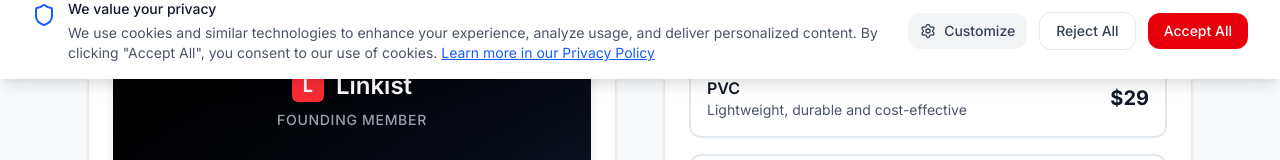
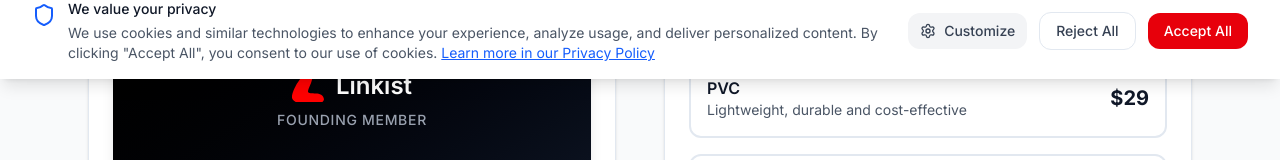
Before and after one commit to chatgptnotes/linkist7oct2025, a Next.js app: page /nfc/configure in a window 1280 px wide. Shown: the part 721-881 px from the top of the page. Built offline with nearby package versions, Linux system fonts and the light colour scheme.

Commit message:
fix: Replace 'L' text with actual Linkist boomerang logo
- Remove red square with 'L' text
- Add actual red boomerang SVG logo from logo.svg
- Use proper Linkist brand icon instead of placeholder
- Maintains same size (32x32) and spacing
- Logo now matches the official Linkist brand identity

```diff
--- a/app/nfc/configure/page.tsx
+++ b/app/nfc/configure/page.tsx
@@ -338,9 +338,10 @@ export default function ConfigureNewPage() {
                   {/* Linkist Logo Center */}
                   <div className="absolute inset-0 flex flex-col items-center justify-center">
                     <div className="flex items-center space-x-3 mb-2">
-                      <div className="w-8 h-8 bg-red-500 rounded-md flex items-center justify-center">
-                        <span className="text-white font-bold text-lg">L</span>
-                      </div>
+                      {/* Red Boomerang Logo */}
+                      <svg width="32" height="32" viewBox="0 0 336 278" fill="none" xmlns="http://www.w3.org/2000/svg">
+                        <path d="M0.253254 263.138C8.77347 348.169 327.038 368.66 336.02 277.78C326.399 183.047 173.286 238.54 168.136 199.656C168.136 155.192 252.125 37.271 194.351 4.33764C127.497 -33.0187 -6.60376 180.9 0.253254 263.138Z" fill="#FF0000"/>
+                      </svg>
                       <span className="text-white text-2xl font-semibold">Linkist</span>
                     </div>
                     <div className="text-gray-400 text-sm font-medium tracking-wider">FOUNDING MEMBER</div>
```
